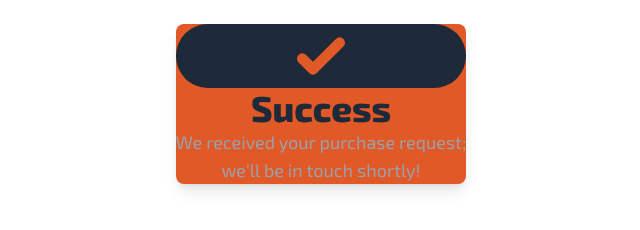
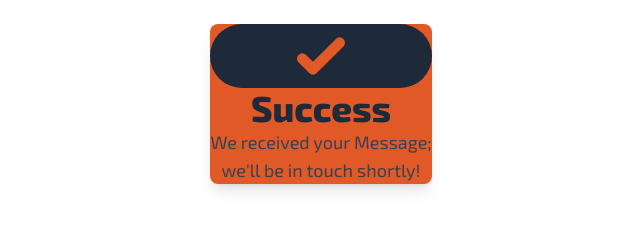
Before and after one commit to BitSyntaxLabs/BitSyntaxLabs-Official, a website: page success.html in a window 1280 px wide. Shown: the whole page, without its empty margins (319-959 px from the left). Drawn offline with Linux system fonts and the light colour scheme.

Commit message:
Initial Release

```diff
--- a/success.html
+++ b/success.html
@@ -15,7 +15,7 @@
             </svg>
         </div>
         <h1 class="text-4xl font-extrabold text-gray-800 mt-5">Success</h1>
-        <p class="text-gray-400 text-lg mt-3">We received your purchase request;<br> we'll be in touch shortly!</p>
+        <p class="text-gray-700 text-lg mt-3">We received your Message;<br> we'll be in touch shortly!</p>
     </div>
 </body>
 </html>
```
